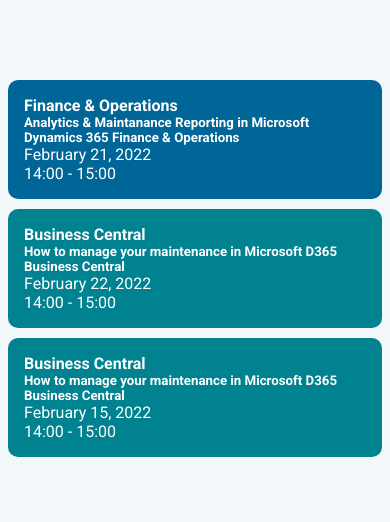
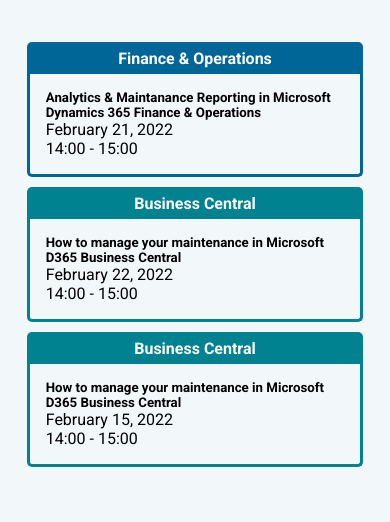
Before and after one commit to romanskonoplovs/hubspot-webinar-module, a plain HTML site: page index.html in a window 390 px wide. Shown: the top 522 px of the page. Drawn offline with Linux system fonts and the light colour scheme.

Commit message:
Restyle of side cards, bug fixes

```diff
--- a/script.js
+++ b/script.js
@@ -137,13 +137,7 @@ webinarCards.forEach((card, index) => {
 });
 
 //Creating 3 most recent event cards for side panel
-for (let i = 0; i < 3; i++) {
-  let cardHeader = quickInfoCards[i].header;
-  let cardTitle = quickInfoCards[i].title;
-  let cardDate = quickInfoCards[i].date;
-  let cardTime = quickInfoCards[i].time;
-  cardBuilder(cardHeader, cardTitle, cardDate, cardTime);
-}
+renderFirstFewCards(3);
 
 //===========================================================================
 //------------------------The Calendar Script--------------------------------
@@ -218,10 +212,18 @@ nextButton.addEventListener('click', () => {
 
 
 calendarBox.addEventListener('click', e => {
+  if (!e.target.classList.contains('business-central') || !e.target.classList.contains('finance-and-operations')) {
+    let allCardsOnSidePanel = document.querySelectorAll('div .side-info-card');
+    allCardsOnSidePanel.forEach(sidePanelCard => {
+      sidePanelCard.remove();
+    });
+    renderFirstFewCards(3);
+  }
+
   let refactoredDateOnClick = dateRefactor.getRefactoredDateFromCalendar(`${e.target.textContent} ${monthAndYearInfo.textContent}`);
   quickInfoCards.forEach(card => {
     if (refactoredDateOnClick === card.date) {
-      let allCardsOnSidePanel = document.querySelectorAll('a.event-info-card');
+      let allCardsOnSidePanel = document.querySelectorAll('div .side-info-card');
       allCardsOnSidePanel.forEach(sidePanelCard => {
         sidePanelCard.remove();
       });
@@ -253,19 +255,20 @@ cardControls.forEach(element => {
 
 //--------------------------Event info section-------------------------------
 function cardBuilder(cardHeader, cardTitle, cardDate, cardTime) {
-  const webinarInfoCard = document.createElement('a');
-  webinarInfoCard.className = 'event-info-card';
-  webinarInfoCard.href = 'https://google.com';
-  webinarInfoCard.target = '_blank';
-
-  if (cardHeader === 'Finance & Operations') {
-    webinarInfoCard.classList.add('finance-and-operations');
-  } else if (cardHeader === 'Business Central') {
-    webinarInfoCard.classList.add('business-central');
-  }
+  const webinarInfoCard = document.createElement('div');
+  webinarInfoCard.className = 'side-info-card';
+  //Creating Header in "side info card".
+  const webinarInfoCardHeader = document.createElement('div');
+  webinarInfoCardHeader.className = 'side-info-card-header';
 
   const webinarHeader = document.createElement('h4');
   webinarHeader.textContent = cardHeader;
+
+  webinarInfoCardHeader.append(webinarHeader);
+
+  //Creating Content area in "side info card".
+  const webinarInfoCardContent = document.createElement('div');
+  webinarInfoCardContent.classList = 'side-info-card-content';
 
   const webinarTitle = document.createElement('h5');
   webinarTitle.textContent = cardTitle;
@@ -278,9 +281,29 @@ function cardBuilder(cardHeader, cardTitle, cardDate, cardTime) {
   webinarTime.className = 'time';
   webinarTime.textContent = cardTime;
 
-  webinarInfoCard.append(webinarHeader, webinarTitle, webinarDate, webinarTime);
+  if (cardHeader === 'Finance & Operations') {
+    webinarInfoCardHeader.classList.add('finance-and-operations');
+    webinarInfoCardContent.classList.add('finance-and-operations-border');
+  } else if (cardHeader === 'Business Central') {
+    webinarInfoCardHeader.classList.add('business-central');
+    webinarInfoCardContent.classList.add('business-central-border');
+  }
+
+  webinarInfoCardContent.append(webinarTitle, webinarDate, webinarTime);
+
+  webinarInfoCard.append(webinarInfoCardHeader, webinarInfoCardContent);
 
   quickEventInfoSection.appendChild(webinarInfoCard);
+}
+
+function renderFirstFewCards(numberOfCardsToRender) {
+  for (let i = 0; i < numberOfCardsToRender; i++) {
+    let cardHeader = quickInfoCards[i].header;
+    let cardTitle = quickInfoCards[i].title;
+    let cardDate = quickInfoCards[i].date;
+    let cardTime = quickInfoCards[i].time;
+    cardBuilder(cardHeader, cardTitle, cardDate, cardTime);
+  }
 }
 
 //--------------------------------Cards--------------------------------------
--- a/style.css
+++ b/style.css
@@ -1,13 +1,7 @@
 @import url('https://fonts.googleapis.com/css2?family=Roboto:wght@100;300;400;500;700;900&display=swap');
 
 /* ------------------------ Resets ------------------------ */
-.webinar-card-control-container * {
-  margin: 0;
-  padding: 0;
-  box-sizing: border-box;
-}
-
-.webinar-card-container * {
+.webinar-card-control-container *, .webinar-card-container * {
   margin: 0;
   padding: 0;
   box-sizing: border-box;
@@ -25,6 +19,20 @@ body {
 
 .hidden {
   display: none;
+}
+
+.business-central-border {
+  border: 3px solid #008290;
+  border-top: none;
+  border-bottom-left-radius: 5px;
+  border-bottom-right-radius: 5px;
+}
+
+.finance-and-operations-border {
+  border: 3px solid #006698;
+  border-top: none;
+  border-bottom-left-radius: 5px;
+  border-bottom-right-radius: 5px;
 }
 /* ---------------------------------------------------------- */
 /* ========================================================== */
@@ -252,11 +260,12 @@ body {
   flex-wrap: wrap;
   gap: 5%;
   /* align-items: center; */
-  justify-content: center;
+  justify-content: space-around;
 }
 
 .calendar-box {
   width: 315px;
+  height: max-content;
   /* box-shadow: 10px 10px 14px 1px rgba(00,00,00,0.2); */
   border-radius: 10px;
   background: rgba(42, 42, 42, .8);
@@ -376,31 +385,111 @@ button.button-previous:hover, button.button-next:hover {
 }
 
 /* -------------Quick information------------- */
-
 .quick-event-info {
-  width: 735px;
-  height: 100%;
+  max-height: 365px;
+  overflow-y: auto;
+  overflow-x: hidden;
+  scrollbar-width: thin;
 }
 
-a.event-info-card {
-  display: block;
-  text-decoration: none;
-  width: 100%;
-  color: white;
-  padding: 1rem;
+.side-info-card {
+  position: relative;
+  font-family: 'Roboto';
+  max-width: 500px;
   border-radius: 10px;
+  transition: all 0.2s ease-in;
+  animation:  opacity-apperance 0.4s ease-in;
   margin-bottom: 10px;
-  /* box-shadow: 10px 10px 14px 1px rgba(00,00,00,0.2); */
-  transition: all 0.2s ease-out;
+  margin-right: 15px;
 }
 
-a.event-info-card:hover {
-  box-shadow: 2px 2px 8px 1px rgba(00,00,00,0.2);
+.side-info-card:hover {
+  box-shadow: rgba(0, 0, 0, 0.16) 0px 4px 4px;
+}
+
+.side-info-card-header {
+  position: relative;
+  width: 100%;
+  height: 2rem;
+  border-top-left-radius: 5px;
+  border-top-right-radius: 5px;
+}
+
+.side-info-card-header > h4 {
+  color: white;
+  position: absolute;
+  top: 50%;
+  left: 50%;
+  -ms-transform: translate(-50%, -50%);
+  -moz-transform: translate(-50%, -50%);
+  -webkit-transform: translate(-50%, -50%);
+  -o-transform: translate(-50%, -50%);;
+  transform: translate(-50%, -50%);
+  white-space: nowrap;
+}
+
+.side-info-card-content {
+  padding: 1rem;
+}
+
+.side-info-card-content > h4 {
+
+}
+
+.registration-link {
+  width: 27px;
+  height: 27px;
+  position: absolute;
+  bottom: 10px;
+  right: 10px;
+}
+
+.registration-link > a > img {
+  border-radius: 50%;
+  transition: all 0.2s ease-in;
+}
+.registration-link > a > img:hover {
+  box-shadow: rgba(0, 0, 0, 0.16) 0px 4px 4px;
+  transform: translateY(-2px);
+}
+
+@keyframes opacity-apperance {
+  0% {
+    transform: translateX(300px);
+    opacity: 0;
+  }
+
+  25% {
+    transform: translateX(225px);
+    opacity: 0;
+  }
+
+  100% {
+    transform: translateX(0);
+    opacity: 1;
+  }
 }
 
 /* -------------Media Queries------------- */
 @media screen and (max-width: 1025px) {
+  .webinar-card {
+
+  }
+  .quick-calendar-info-container {
+    margin: 2rem auto;
+  }
+
   .calendar-box {
     display: none;
   }
+
+  .quick-event-info {
+    max-height: fit-content;
+    overflow: hidden;
+  }
+
+  .side-info-card {
+    width: 90%;
+    margin: 10px auto;
+  }
 }
```
